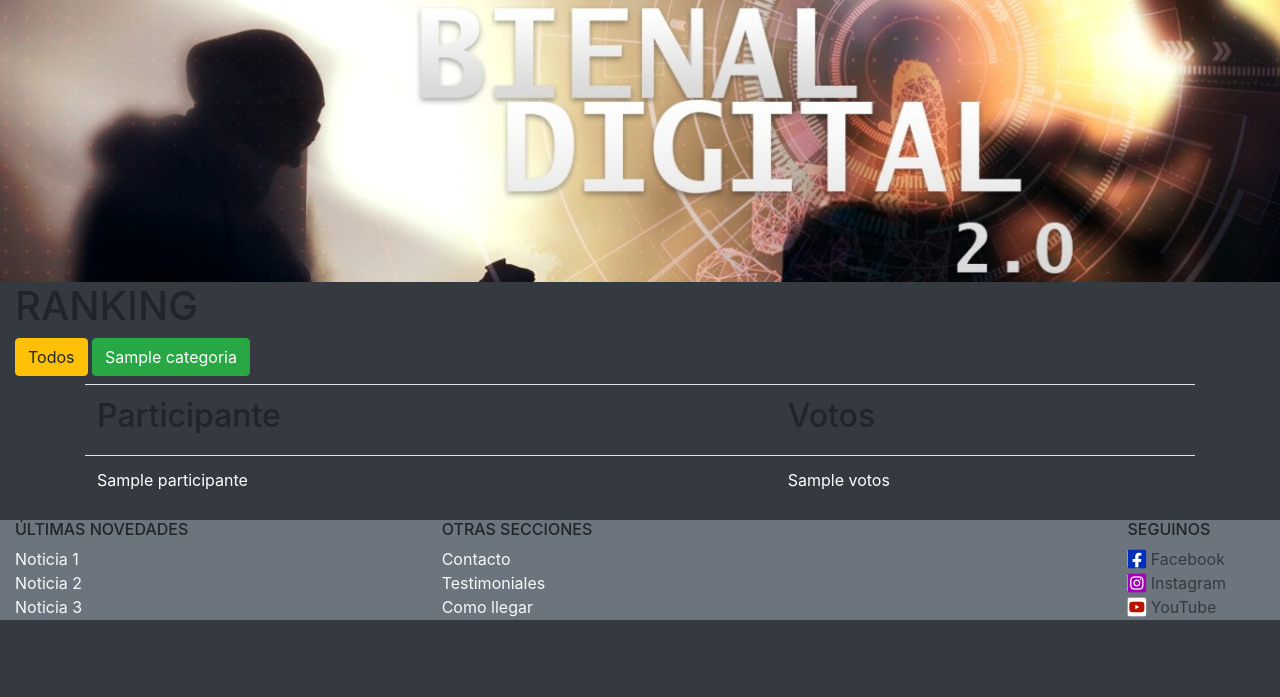
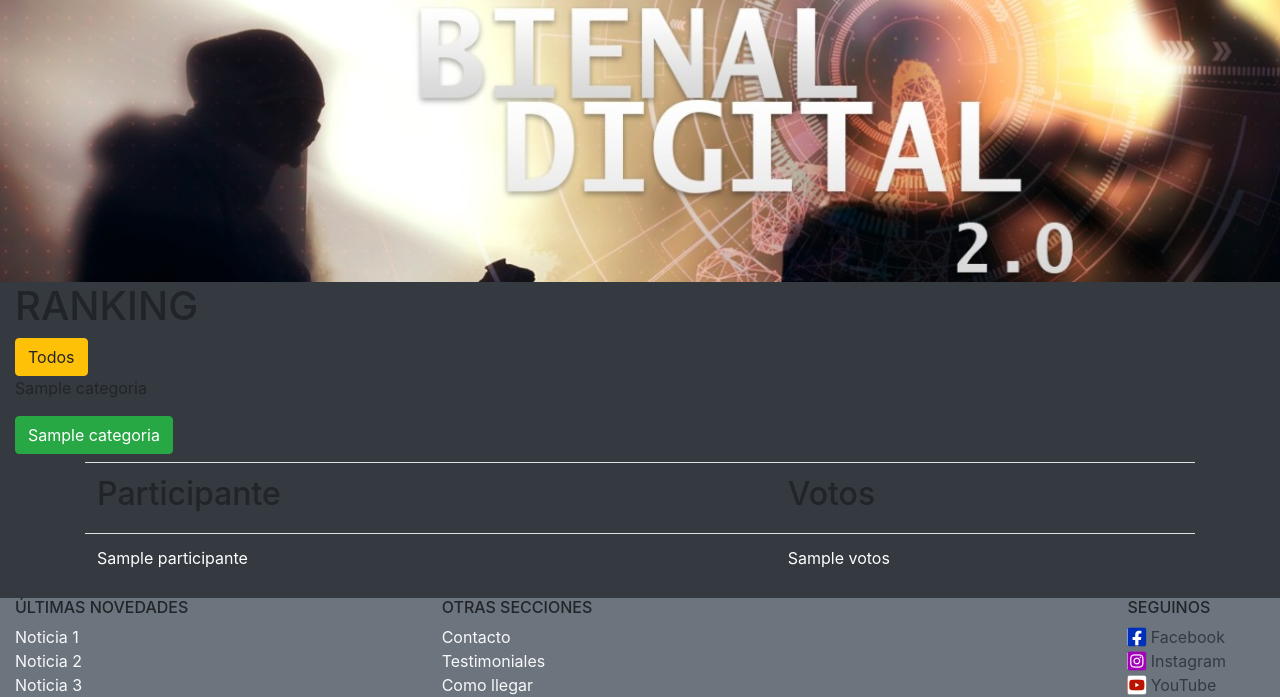
Before and after one commit to Maricroma/informatorio_grupo8, a Django app: template templates/votos/mostrarVotos.html in a window 1280 px wide. Shown: the part 55-752 px from the top of the page. Run offline with Django 3.2, Linux system fonts and the light colour scheme; the template is opened without the code that fills it: most values are stand-ins (such as "Sample title", 1, 10 or a date in 2020).

Commit message:
nada que comentar

```diff
--- a/apps/votos/urls.py
+++ b/apps/votos/urls.py
@@ -2,7 +2,7 @@ from django.urls import path
 from .views import mostrarVotos, votar
 
 urlpatterns = [
-    path('mostrar-votos/<int: id>', mostrarVotos, name='mostrarVotos'),
+    path('mostrar-votos/<int:id>', mostrarVotos, name='mostrarVotos'),
     path('votar/', votar, name='votar'),
 
 ]
--- a/apps/votos/views.py
+++ b/apps/votos/views.py
@@ -12,7 +12,7 @@ def mostrarVotos(request, id):
     if id==0:
         votos = Voto.objects.all()
     else:
-        votos = Voto.objects.get(id=id)
+        votos = Voto.objects.get(categoria_id=id)
     categorias = Categoria.objects.all()
     votosContados=[]
     nombresParticipantes=[]
--- a/templates/base.html
+++ b/templates/base.html
@@ -18,7 +18,7 @@
                 <ul class="navbar-nav mr-auto">
                     <li class="nav-item mr-4"><a class="btn btn-white" href="{% url 'inicio' %}" style="background-color:#9700f9;"><i class="fas fa-home"></i> Inicio</a></li>
                     <li class="nav-item mr-4"><a class="btn btn-white" href="{% url 'registroParticipante' %}" style="background-color:#9700f9;"><i class="fas fa-file-signature"></i> Participar</a></li>
-                    <li class="nav-item mr-4"><a class="btn btn-white" href="{% url 'mostrarVotos' %}" style="background-color:#9700f9;"><i class="fas fa-trophy"></i> Ranking</a></li>
+                    <li class="nav-item mr-4"><a class="btn btn-white" href="{% url 'mostrarVotos' 0 %}" style="background-color:#9700f9;"><i class="fas fa-trophy"></i> Ranking</a></li>
                     <li class="nav-item mr-4"><a class="btn btn-danger" href="#"> <i class="fas fa-video"></i> En vivo</a></li>
                 </ul>
                 <ul class="navbar-nav float-right">
--- a/templates/votos/mostrarVotos.html
+++ b/templates/votos/mostrarVotos.html
@@ -3,9 +3,10 @@
 {% block main %}
 <div class="container-fluid">
         <h1>RANKING</h1>
-        <a class="btn btn-warning" href="{% url 'mostrarVotos' %}">Todos</a>
+        <a class="btn btn-warning" href="{% url 'mostrarVotos' 0 %}">Todos</a>
         {% for c in categorias %}
-        <button class="btn btn-success" id="{{c.id}}">{{c}}</button>
+        <p>{{c}}</p>
+        <a class="btn btn-success" href="{% url 'mostrarVotos' %}">{{c}}</a>
         {% endfor %}
 </div>
 
```
